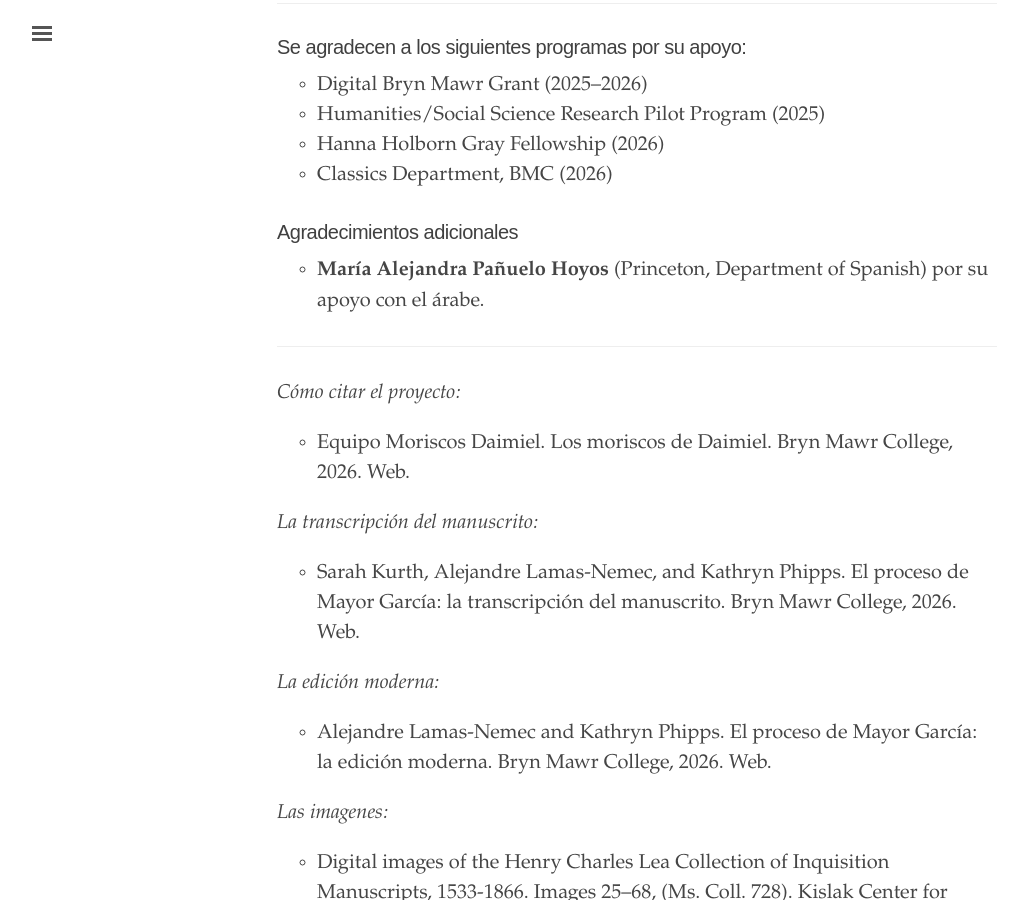
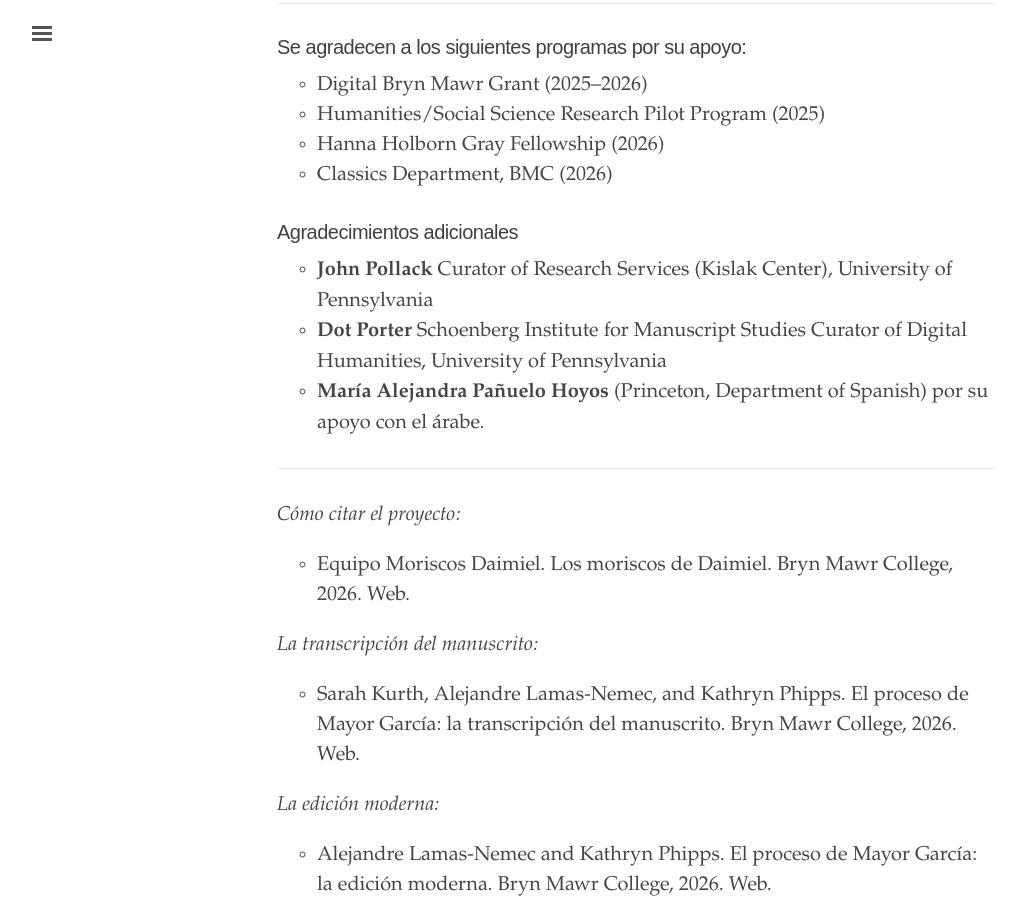
Before and after one commit to digbmc/moriscos-daimel, a Jekyll site: the page built from sobre-el-proyecto.md, in a window 1280 px wide and 900 px high, scrolled down 1370 px. Shown: the whole window, without its empty margins (3-1031 px from the left). Built offline with Jekyll 4.4.1, drawn with Linux system fonts in a browser that asks for light colours.

Commit message:
Update sobre-el-proyecto.md

```diff
--- a/sobre-el-proyecto.md
+++ b/sobre-el-proyecto.md
@@ -34,7 +34,7 @@ La edición del manuscrito ofrece una transcripción precisa de la paleografía
 - **Brynne Dixon-Kruijf** (BMC ‘28, History of Art)
 <br><br>
 ## Coordinación técnica con Library & Information Technology Services (LITS), Bryn Mawr College
-- **Alice McGrath** Senior Digital Scholarship Specialist <br>
+- **Alice McGrath** Senior Digital Scholarship Specialist
 - **Sean M. Keenan** Educational Technology Specialist
 <hr>
 
@@ -47,6 +47,8 @@ La edición del manuscrito ofrece una transcripción precisa de la paleografía
 
 ### Agradecimientos adicionales
 
+- **John Pollack** Curator of Research Services (Kislak Center), University of Pennsylvania
+- **Dot Porter** Schoenberg Institute for Manuscript Studies Curator of Digital Humanities, University of Pennsylvania
 - **María Alejandra Pañuelo Hoyos** (Princeton, Department of Spanish) por su apoyo con el árabe.
 
 <hr>
```
